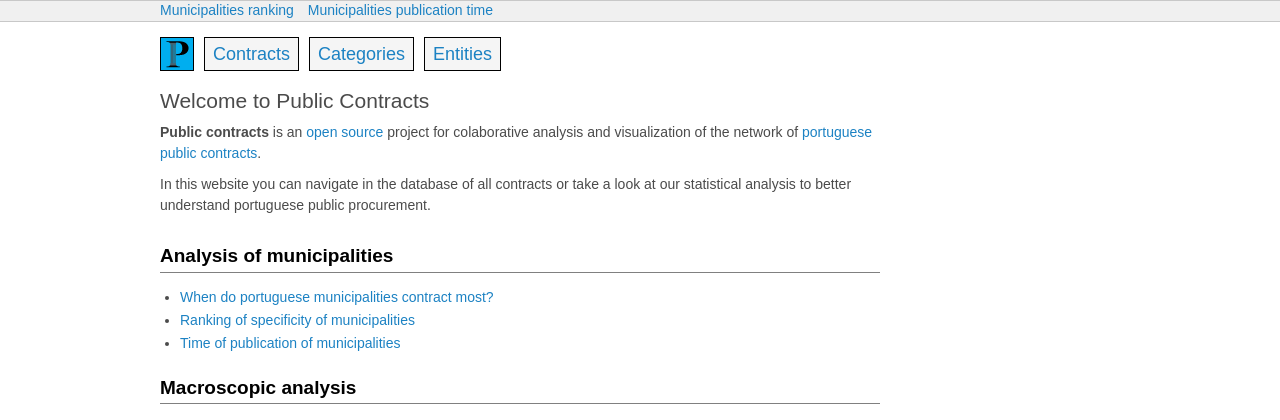
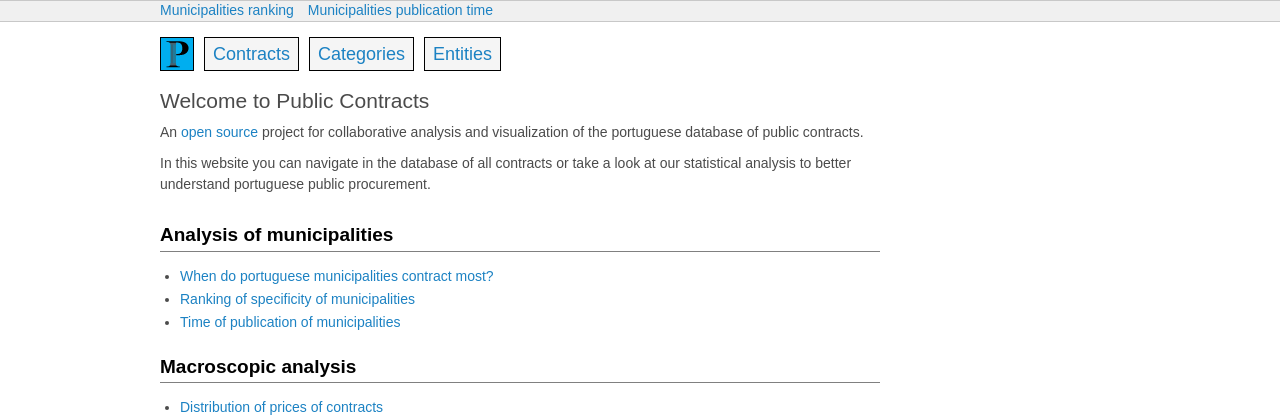
Before and after one commit to jorgecarleitao/public-contracts, a Django app: template contracts/templates/contracts/main_page.html in a window 1280 px wide. Shown: the top 420 px of the page. Run offline with Django 3.2, Linux system fonts and the light colour scheme; the template is opened without the code that fills it, so the values that code supplies are empty; some libraries are stand-ins or nearby versions.

Commit message:
Improved text in initial page.

```diff
--- a/contracts/templates/contracts/main_page.html
+++ b/contracts/templates/contracts/main_page.html
@@ -7,10 +7,9 @@
     <div class="rules" itemscope itemtype="http://schema.org/Article">
         <h2 class="center">{% trans "Welcome to Public Contracts" %}</h2>
         <p itemprop="description">
-            {% blocktrans with github="https://github.com/jorgecarleitao/public-contracts" base="http://www.base.gov.pt/base2/"%}
-                <strong>Public contracts</strong> is an <a href="{{ github }}">open source</a>
-                project for colaborative analysis and visualization of the network of
-                <a href="{{ base }}">portuguese public contracts</a>.
+            {% blocktrans with github="https://github.com/jorgecarleitao/public-contracts" %}
+                An <a href="{{ github }}">open source</a>
+                project for collaborative analysis and visualization of the portuguese database of public contracts.
             {% endblocktrans %}
         </p>
         <p>
```
Also changed, not shown: locale/pt/LC_MESSAGES/django.po.
